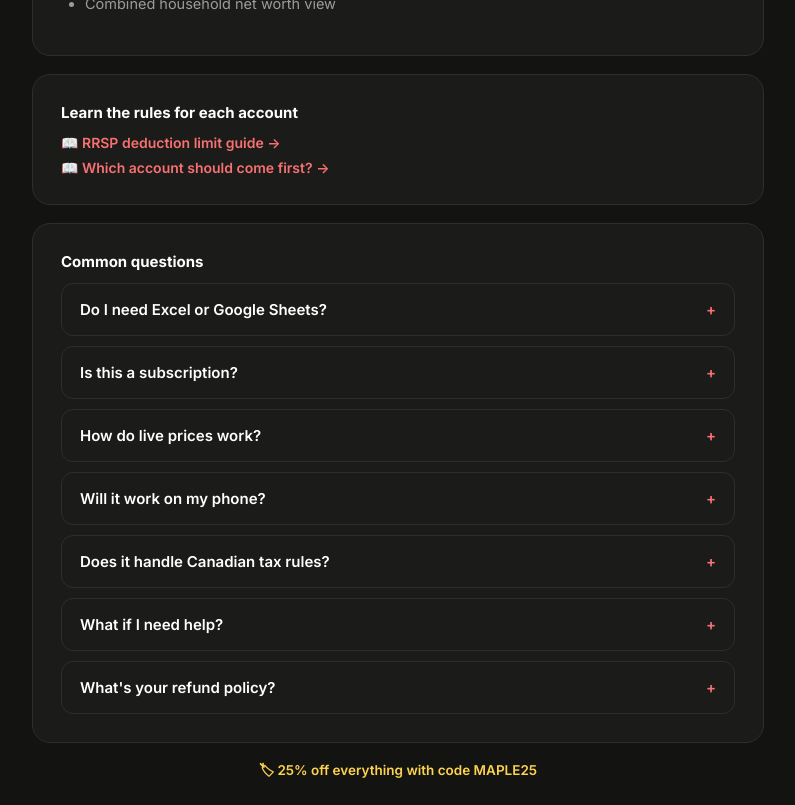
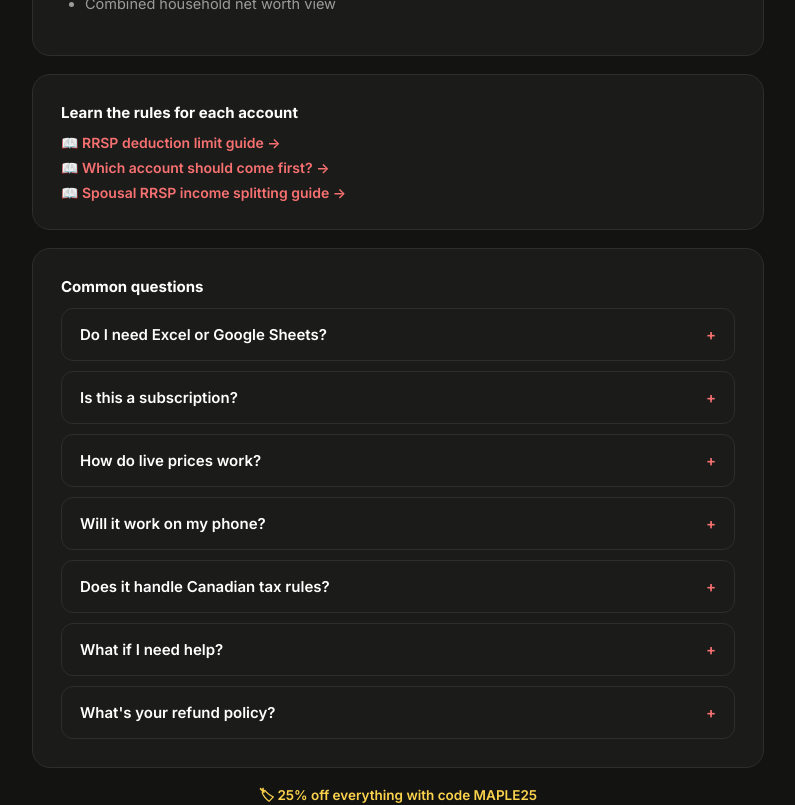
Before and after one commit to maplesheetco/maplesheet-website, a React (Vite) app: page /trackers/rrsp-spousal-rrsp in a window 1280 px wide. Shown: the part 1060-1865 px from the top of the page, without its empty margins (242-1037 px from the left). Built offline with nearby package versions, Linux system fonts and the light colour scheme.

Commit message:
Fix JSX syntax and add extra guide link

```diff
--- a/src/pages/TrackerDetail.jsx
+++ b/src/pages/TrackerDetail.jsx
@@ -192,6 +192,11 @@ export default function TrackerDetail() {
               <Link to="/resources/tfsa-vs-rrsp-vs-fhsa-vs-resp" style={{ color: B.redLink, fontWeight: 600, fontSize: 14, textDecoration: "none" }}>
                 📖 Which account should come first? →
               </Link>
+              {product.extraGuide && (
+                <Link to={`/resources/${product.extraGuide.slug}`} style={{ color: B.redLink, fontWeight: 600, fontSize: 14, textDecoration: "none" }}>
+                  📖 {product.extraGuide.label} →
+                </Link>
+              )}
             </div>
           </div>
         )}
```
